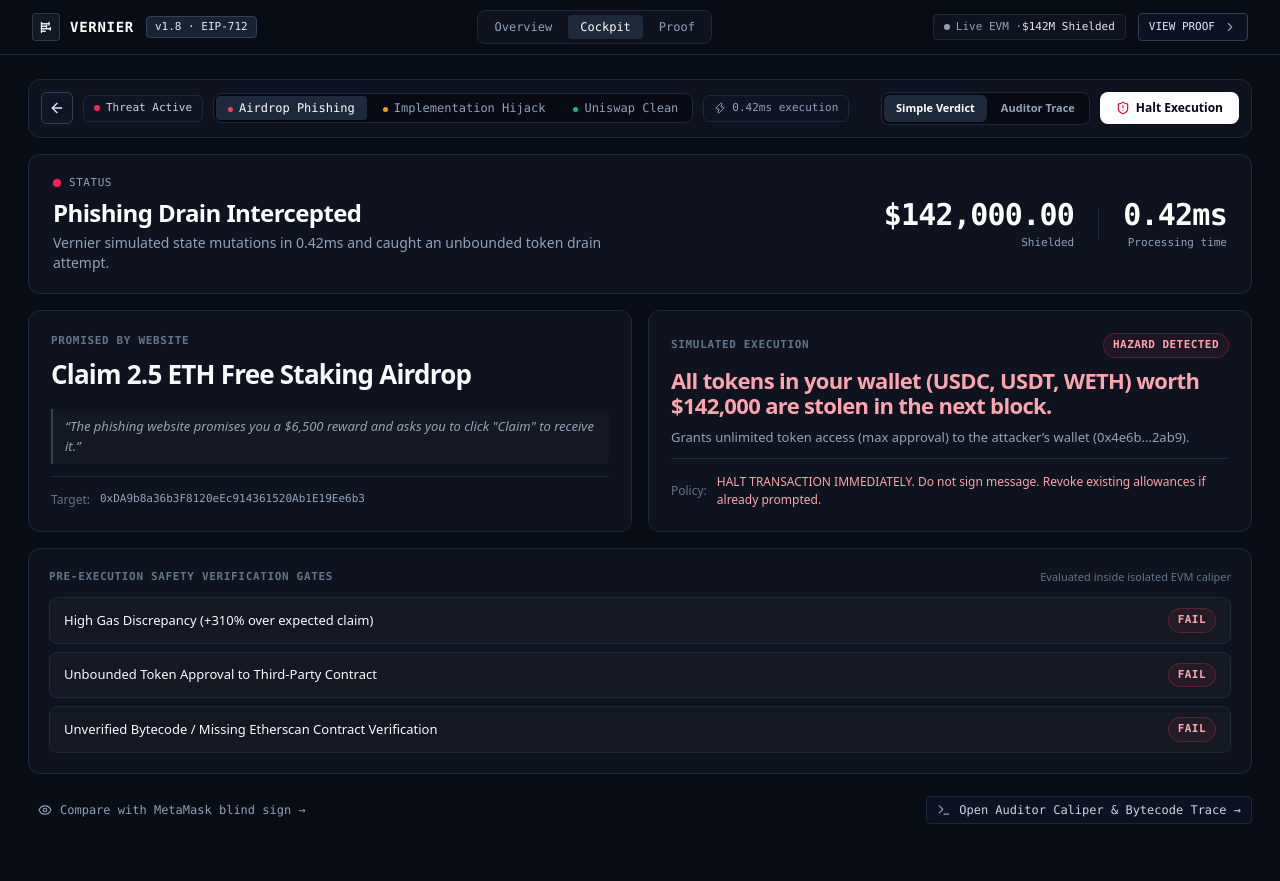
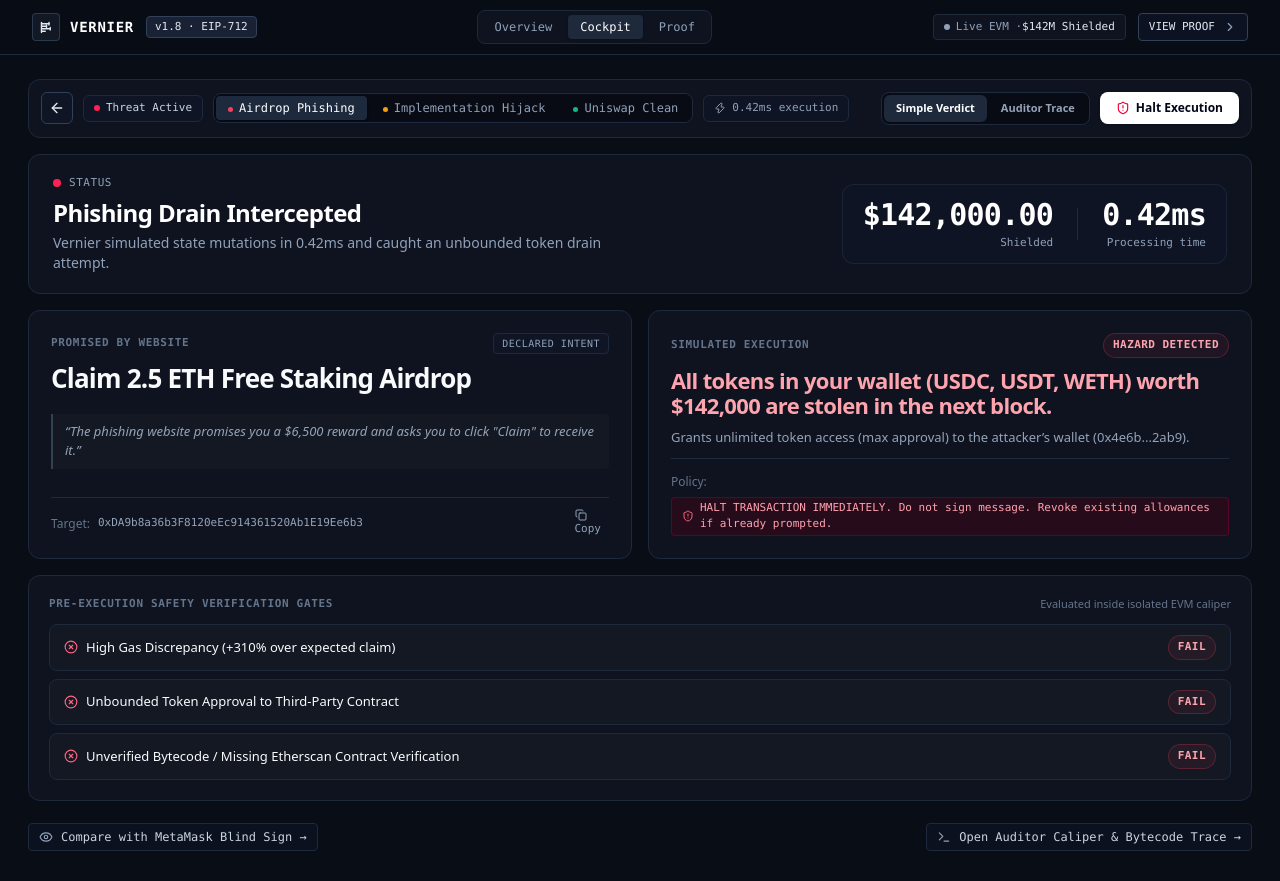
Before and after one commit to A-Raphie/vernier, a Next.js app: page / in a window 1280 px wide. Both pictures are taken after a click on the button "Cockpit". Before the commit the page ends 854 px from the top, so only its background shows below. Built offline with nearby package versions, Linux system fonts and the light colour scheme.

Commit message:
feat(ui): complete cockpit visual polish pass and symmetric secondary rails

```diff
--- a/src/components/navigation/ChromeHeader.tsx
+++ b/src/components/navigation/ChromeHeader.tsx
@@ -56,8 +56,7 @@ export const ChromeHeader: React.FC<ChromeHeaderProps> = ({
             active={activeTab === 'cockpit'}
             onClick={() => onTabChange('cockpit')}
           >
-            <span>Cockpit</span>
-            <span className="size-1.5 rounded-full bg-slate-400" />
+            Cockpit
           </TabsTrigger>
 
           <TabsTrigger
--- a/src/components/surfaces/Surface2Cockpit.tsx
+++ b/src/components/surfaces/Surface2Cockpit.tsx
@@ -55,6 +55,15 @@ export const Surface2Cockpit: React.FC<Surface2CockpitProps> = ({
   const [actionConfirmed, setActionConfirmed] = useState(false);
   const [receiptCopied, setReceiptCopied] = useState(false);
   const [showReceiptModal, setShowReceiptModal] = useState(false);
+  const [targetCopied, setTargetCopied] = useState(false);
+
+  const handleCopyTarget = () => {
+    if (typeof navigator !== 'undefined' && navigator.clipboard) {
+      navigator.clipboard.writeText(activeScenario.intent.targetContract);
+      setTargetCopied(true);
+      setTimeout(() => setTargetCopied(false), 2000);
+    }
+  };
 
   const isCritical = activeScenario.riskLevel === 'CRITICAL';
   const isHigh = activeScenario.riskLevel === 'HIGH';
@@ -230,7 +239,7 @@ export const Surface2Cockpit: React.FC<Surface2CockpitProps> = ({
                   </p>
                 </div>
 
-                <div className="flex items-center gap-6 shrink-0 self-start md:self-auto pt-3 md:pt-0 border-t md:border-t-0 border-slate-800/80 w-full md:w-auto justify-between md:justify-end">
+                <div className="flex items-center gap-6 shrink-0 self-start md:self-auto p-3 sm:px-5 sm:py-3 rounded-xl bg-slate-900/40 border border-slate-800/80 w-full md:w-auto justify-between md:justify-end">
                   <div className="text-left md:text-right">
                     <div className="text-2xl sm:text-3xl font-semibold text-white tracking-tight font-mono tabular-nums">
                       {isDanger ? '$142,000.00' : '$0.00'}
@@ -252,15 +261,32 @@ export const Surface2Cockpit: React.FC<Surface2CockpitProps> = ({
             <div className="vn-grid-2" style={{ gap: 16 }}>
               {/* Left Card: Promised by Website */}
               <div className="vn-panel" style={{ padding: 22, display: 'flex', flexDirection: 'column', gap: 10, borderRadius: 12 }}>
+                <div className="flex items-center justify-between">
                   <span className="label">Promised by Website</span>
+                  <span className="text-[10px] font-mono uppercase tracking-wider text-slate-400 bg-slate-900/60 border border-slate-800 px-2 py-0.5 rounded">
+                    Declared Intent
+                  </span>
+                </div>
                 <div className="value-lg text-white">{explainer.scamPromise}</div>
                 <blockquote className="excerpt">“{explainer.scamSubtitle}”</blockquote>
 
-                <div className="vn-row" style={{ marginTop: 'auto', paddingTop: 14, borderTop: '1px solid var(--border)', fontSize: 12, overflow: 'hidden' }}>
-                  <span style={{ color: 'var(--ink-muted)' }}>Target:</span>
-                  <code style={{ fontFamily: 'var(--mono)', color: 'var(--ink-secondary)', wordBreak: 'break-all', fontSize: 11 }}>
+                <div className="vn-row-between" style={{ marginTop: 'auto', paddingTop: 14, borderTop: '1px solid var(--border)', fontSize: 12 }}>
+                  <div className="flex items-center gap-2 overflow-hidden" style={{ minWidth: 0 }}>
+                    <span style={{ color: 'var(--ink-muted)' }} className="shrink-0">Target:</span>
+                    <code style={{ fontFamily: 'var(--mono)', color: 'var(--ink-secondary)', fontSize: 11 }} className="truncate">
                       {activeScenario.intent.targetContract}
                     </code>
+                  </div>
+                  <Button
+                    variant="ghost"
+                    size="sm"
+                    onClick={handleCopyTarget}
+                    className="h-6 px-2 text-[11px] text-slate-400 hover:text-white shrink-0"
+                    title="Copy contract address"
+                  >
+                    {targetCopied ? <Check className="size-3 text-emerald-400 mr-1" /> : <Copy className="size-3 text-slate-400 mr-1" />}
+                    <span>{targetCopied ? 'Copied' : 'Copy'}</span>
+                  </Button>
                 </div>
               </div>
 
@@ -281,10 +307,17 @@ export const Surface2Cockpit: React.FC<Surface2CockpitProps> = ({
                   {explainer.actualAction}
                 </p>
 
-                <div className="vn-row" style={{ marginTop: 'auto', paddingTop: 14, borderTop: '1px solid var(--border)', fontSize: 12 }}>
+                <div className="vn-row-between" style={{ marginTop: 'auto', paddingTop: 14, borderTop: '1px solid var(--border)', fontSize: 12, flexWrap: 'wrap', gap: 6 }}>
                   <span style={{ color: 'var(--ink-muted)' }}>Policy:</span>
-                  <span style={{ color: isDanger ? '#fca5a5' : 'var(--ink-secondary)', fontWeight: 500 }}>
-                    {activeScenario.threat.remediation}
+                  <span className={`inline-flex items-center gap-1.5 px-2.5 py-0.5 rounded text-[11px] font-mono ${
+                    isDanger ? 'bg-rose-950/40 border border-rose-800/40 text-rose-300' : 'bg-slate-900 border border-slate-800 text-slate-300'
+                  }`}>
+                    {isDanger ? (
+                      <ShieldAlert className="size-3 shrink-0 text-rose-400" />
+                    ) : (
+                      <ShieldCheck className="size-3 shrink-0 text-emerald-400" />
+                    )}
+                    <span>{activeScenario.threat.remediation}</span>
                   </span>
                 </div>
               </div>
@@ -300,22 +333,34 @@ export const Surface2Cockpit: React.FC<Surface2CockpitProps> = ({
                 {activeScenario.threat.vectors.length > 0 ? (
                   activeScenario.threat.vectors.map((vec, i) => (
                     <div key={i} className="gate">
+                      <div className="flex items-center gap-2">
+                        <XCircle className="size-3.5 text-rose-400 shrink-0" />
                         <span className="gate-name">{vec}</span>
+                      </div>
                       <span className="tag tag-fail">FAIL</span>
                     </div>
                   ))
                 ) : (
                   <>
                     <div className="gate">
+                      <div className="flex items-center gap-2">
+                        <CheckCircle2 className="size-3.5 text-emerald-400 shrink-0" />
                         <span className="gate-name">Price Slippage Boundary Conformance (0.50% max)</span>
+                      </div>
                       <span className="tag tag-pass">PASS</span>
                     </div>
                     <div className="gate">
+                      <div className="flex items-center gap-2">
+                        <CheckCircle2 className="size-3.5 text-emerald-400 shrink-0" />
                         <span className="gate-name">Storage Delta State Shift Containment</span>
+                      </div>
                       <span className="tag tag-pass">PASS</span>
                     </div>
                     <div className="gate">
+                      <div className="flex items-center gap-2">
+                        <CheckCircle2 className="size-3.5 text-emerald-400 shrink-0" />
                         <span className="gate-name">Allowance Recipient Verification</span>
+                      </div>
                       <span className="tag tag-pass">PASS</span>
                     </div>
                   </>
@@ -326,20 +371,20 @@ export const Surface2Cockpit: React.FC<Surface2CockpitProps> = ({
             {/* 4. Secondary Rails: Blind Wallet Comparison + Auditor Mode Trigger */}
             <div className="vn-row-between" style={{ padding: '6px 0', flexWrap: 'wrap', gap: 10 }}>
               <Button
-                variant="ghost"
+                variant="outline"
                 size="sm"
                 onClick={() => setBlindSignTestActive(!blindSignTestActive)}
-                className="text-slate-400 hover:text-slate-200 text-xs font-mono"
+                className={`text-xs font-mono border-slate-800 hover:border-slate-700 ${blindSignTestActive ? 'bg-slate-800 text-white' : 'text-slate-300 hover:text-white bg-slate-900/40'}`}
                 leftIcon={<Eye className="size-3.5 text-slate-400" />}
               >
-                {blindSignTestActive ? 'Hide MetaMask blind sign comparison' : 'Compare with MetaMask blind sign →'}
+                {blindSignTestActive ? 'Close MetaMask Blind Sign Comparison' : 'Compare with MetaMask Blind Sign →'}
               </Button>
 
               <Button
                 variant="outline"
                 size="sm"
                 onClick={() => setViewMode('auditor')}
-                className="text-xs font-mono border-slate-800 hover:border-slate-700 text-slate-300 hover:text-white"
+                className="text-xs font-mono border-slate-800 hover:border-slate-700 text-slate-300 hover:text-white bg-slate-900/40"
                 leftIcon={<Terminal className="size-3.5 text-slate-400" />}
               >
                 Open Auditor Caliper & Bytecode Trace →
--- a/src/components/ui/tabs.tsx
+++ b/src/components/ui/tabs.tsx
@@ -33,7 +33,7 @@ export const TabsTrigger = React.forwardRef<HTMLButtonElement, TabsTriggerProps>
       type="button"
       className={cn(
         'inline-flex items-center justify-center gap-1.5 whitespace-nowrap rounded px-3 py-1 text-xs font-mono transition-all duration-150 cursor-pointer',
-        'focus-visible:outline-none focus-visible:ring-1 focus-visible:ring-amber-400',
+        'focus-visible:outline-none focus-visible:ring-1 focus-visible:ring-slate-400',
         active
           ? 'bg-[#1e293b] text-white font-medium shadow-sm'
           : 'text-slate-400 hover:text-slate-200 hover:bg-slate-800/40',
@@ -48,7 +48,7 @@ export const TabsTrigger = React.forwardRef<HTMLButtonElement, TabsTriggerProps>
           className={cn(
             'text-[9px] px-1 py-0.2 rounded font-mono uppercase tracking-wider',
             active
-              ? 'bg-amber-500/20 text-amber-300 border border-amber-500/40'
+              ? 'bg-slate-700/60 text-slate-200 border border-slate-600/60'
               : 'bg-slate-800 text-slate-400',
           )}
         >
```
Lines whose indentation alone changed are shown as unchanged.
